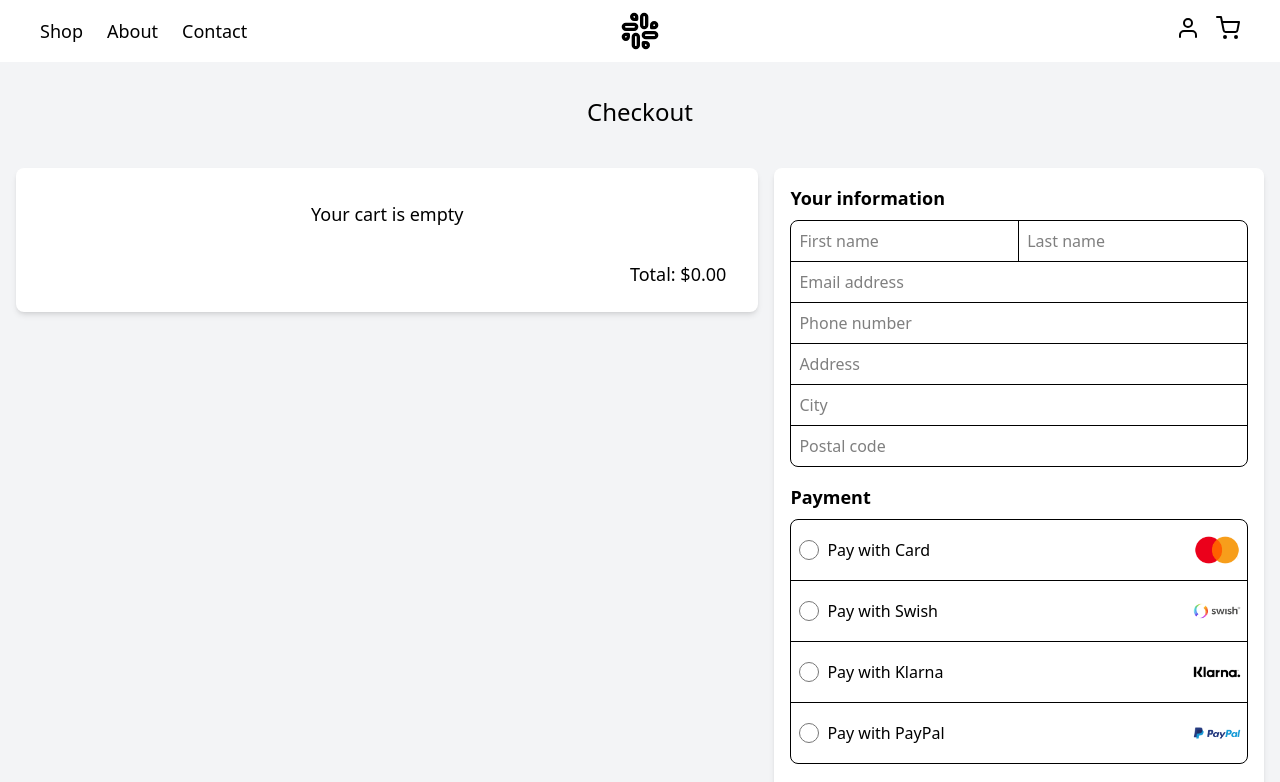
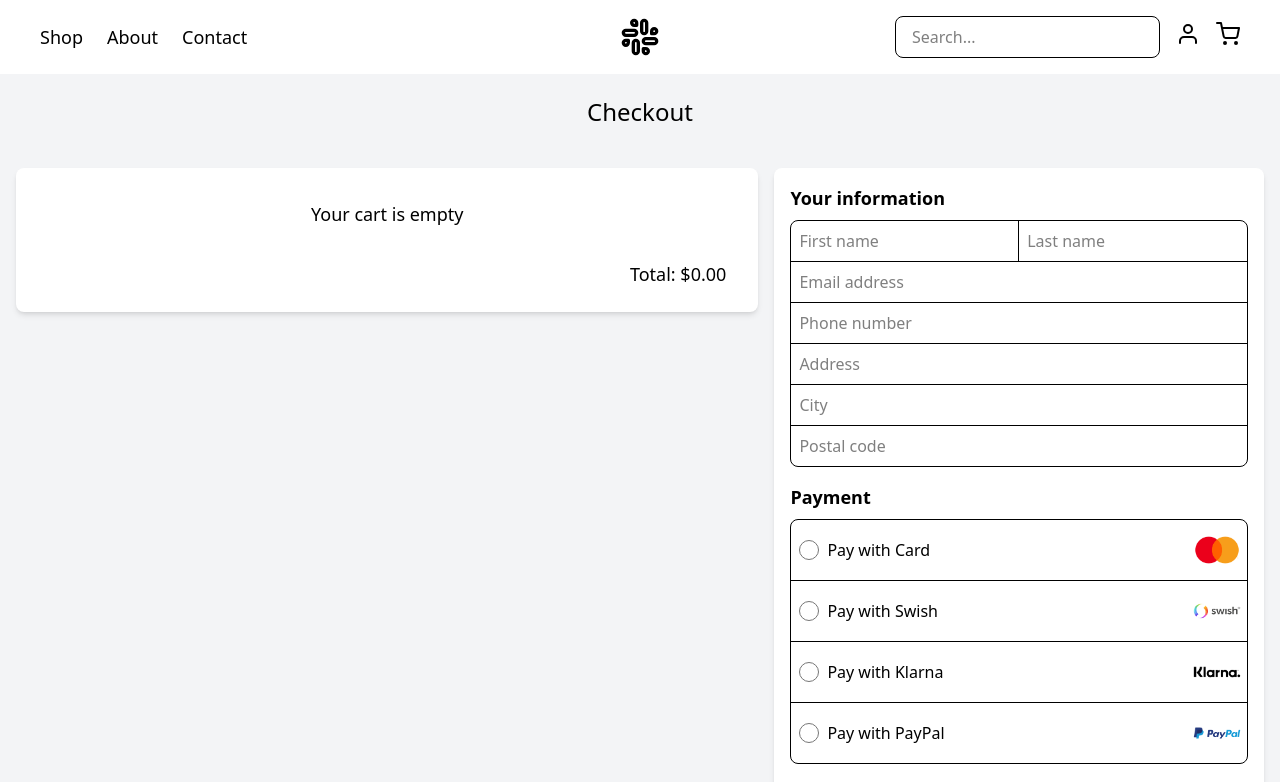
Before and after one commit to OliverBorys/JavaScript2_OliverBorys_VG, a React (Vite) app in the folder client/: page /checkout in a window 1280 px wide. Shown: the top 782 px of the page. Built offline with nearby package versions, Linux system fonts and the light colour scheme.

Commit message:
Added search for lg screen when hamburger menu is hidden

```diff
--- a/client/src/components/Header/Header.jsx
+++ b/client/src/components/Header/Header.jsx
@@ -1,4 +1,3 @@
-
 import { useContext, useEffect } from "react";
 import { Link, useLocation } from "react-router-dom";
 import { HeaderContext } from "../../context/HeaderContext";
@@ -11,7 +10,8 @@ import HeaderSidebar from "./HeaderSidebar";
 const Header = () => {
   const { state, dispatch } = useContext(HeaderContext);
   const location = useLocation();
-  const isTransparentPage = location.pathname === "/" || location.pathname === "/about";
+  const isTransparentPage =
+    location.pathname === "/" || location.pathname === "/about";
 
   useEffect(() => {
     const handleScroll = () => {
@@ -22,7 +22,11 @@ const Header = () => {
   }, [dispatch]);
 
   const isHeaderWhite =
-    isTransparentPage !== true || state.isScrolled || state.isHovered || state.isCartOpen || state.isSidebarOpen;
+    isTransparentPage !== true ||
+    state.isScrolled ||
+    state.isHovered ||
+    state.isCartOpen ||
+    state.isSidebarOpen;
 
   return (
     <header
@@ -36,12 +40,26 @@ const Header = () => {
         <HeaderSidebar />
         <div className="absolute left-1/2 transform -translate-x-1/2">
           <Link to="/">
-            <img src={isHeaderWhite ? logoBlack : logoWhite} alt="Logo" className="h-10" />
+            <img
+              src={isHeaderWhite ? logoBlack : logoWhite}
+              alt="Logo"
+              className="h-10"
+            />
           </Link>
         </div>
         <div className="flex items-center space-x-4">
-        <HeaderLogin isHeaderWhite={isHeaderWhite} />
-        <HeaderCart isHeaderWhite={isHeaderWhite} />
+          <div className="search-container hidden lg:block">
+            <form action="/search" method="GET" className="search-input">
+              <input
+                type="text"
+                name="q"
+                placeholder="Search..."
+                className="w-full px-4 py-2 border rounded-lg focus:outline-none text-black"
+              />
+            </form>
+          </div>
+          <HeaderLogin isHeaderWhite={isHeaderWhite} />
+          <HeaderCart isHeaderWhite={isHeaderWhite} />
         </div>
       </section>
     </header>
```
Also changed, not shown: client/src/hooks/oldHooks/useFetch.txt (renamed from client/src/hooks/useFetch.js), client/src/hooks/oldHooks/useProduct.txt (renamed from client/src/hooks/useProduct.js), client/src/hooks/oldHooks/useProducts.txt (renamed from client/src/hooks/useProducts.js).
